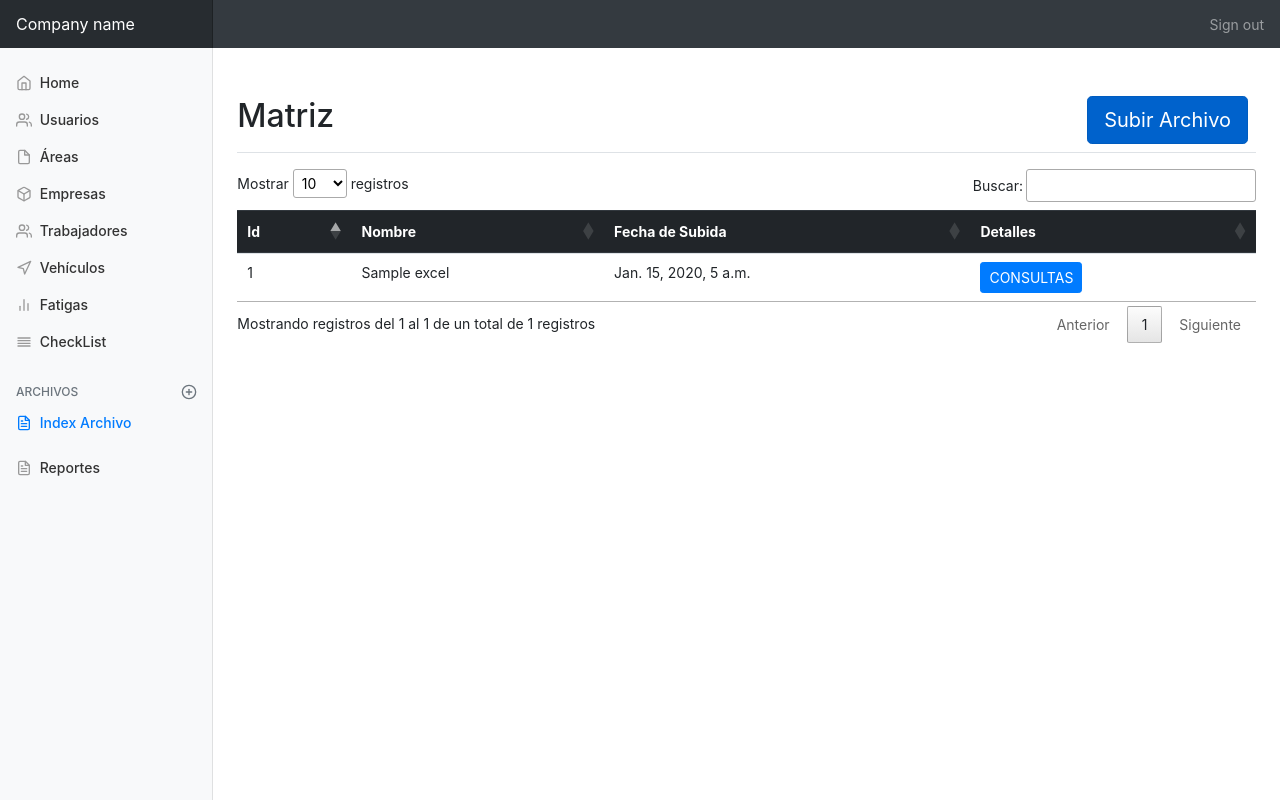
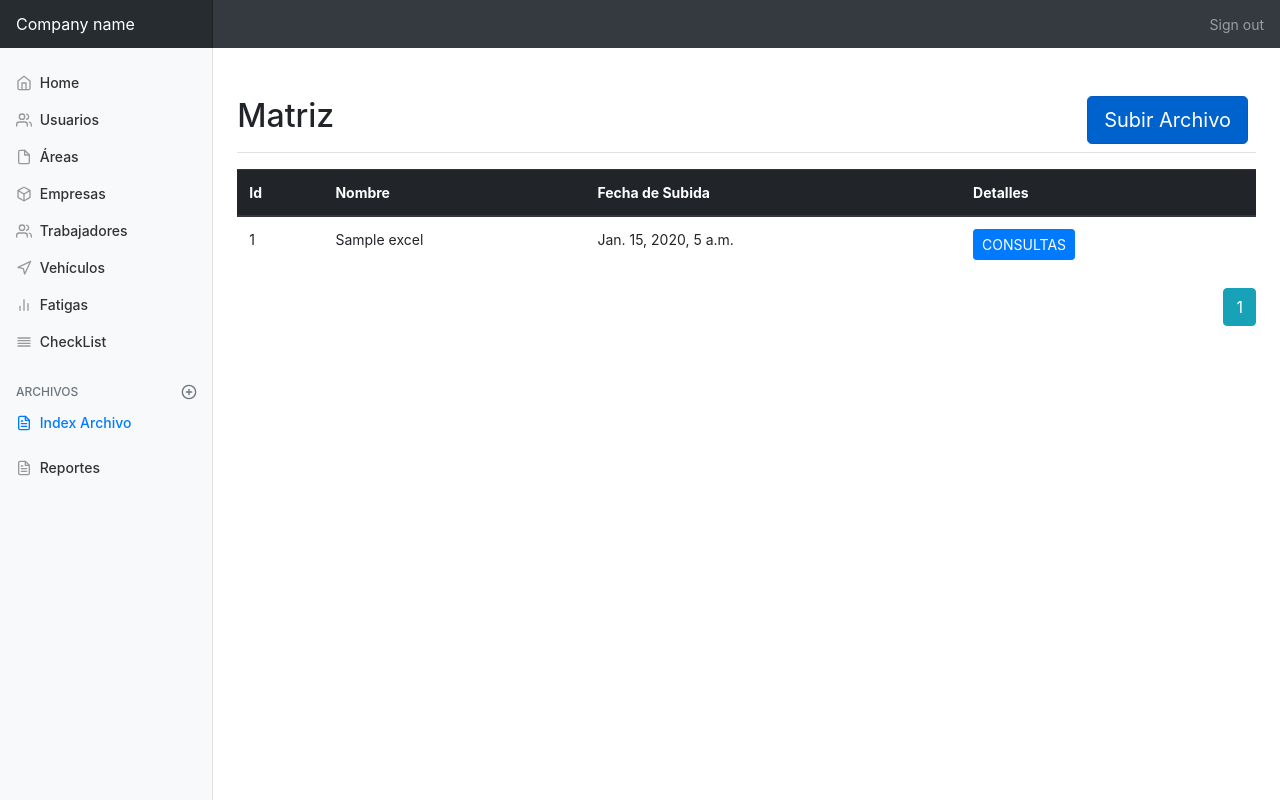
Before and after one commit to IamContrerasA/Proyecto2TrabajadoresVehiculosGAMT, a Django app: page /excel/index in a window 1280 px wide. Run offline with Django 3.2, Linux system fonts and the light colour scheme; a user stored in the database is signed in; tables that the repository leaves empty hold one stand-in row (values such as "Sample post"); some libraries are stand-ins or nearby versions.

Commit message:
add queries

```diff
--- a/ExcelApp/templates/e_index.html
+++ b/ExcelApp/templates/e_index.html
@@ -15,7 +15,7 @@
 	</div>
 </div>
 
-<table class="table " id="id_table">
+<table class="table">
 	<thead class="thead-dark">
 		<tr>
 			<th scope="col">Id</th>
@@ -52,5 +52,35 @@
 		{% endfor %}
 	</tbody>
 </table>
+<!-- Paginacion -->
+<div class="float-right">
+  {% if files.has_previous %}
+    <a class="btn btn-outline-info mb-4" href="?page={{ files.previous_page_number }}">« Página Anterior</a>
+    {% if files.number > 3 %}
+      <a class="btn btn-outline-info mb-4" href="?page=1">1</a>
+      {% if files.number > 4 %}
+        <button class="btn btn-outline-info mb-4" disabled="">...</button>
+      {% endif %}
+    {% endif %}
+  {% endif %}
+
+  {% for num in files.paginator.page_range %}
+    {% if files.number == num %}
+      <a class="btn btn-info mb-4" href="?page={{ num }}">{{ num }}</a>
+    {% elif num > files.number|add:'-3' and num < files.number|add:'3' %}
+      <a class="btn btn-outline-info mb-4" href="?page={{ num }}">{{ num }}</a>
+    {% endif %}
+  {% endfor %}
+
+  {% if files.has_next %}
+    {% if files.number < files.paginator.num_pages|add:'-3' %}
+      <button class="btn btn-outline-info mb-4" disabled="">...</button>
+      <a class="btn btn-outline-info mb-4" href="?page={{ files.paginator.num_pages }}">{{ files.paginator.num_pages }}</a>
+    {% elif files.number < files.paginator.num_pages|add:'-2' %}
+      <a class="btn btn-outline-info mb-4" href="?page={{ files.paginator.num_pages }}">{{ files.paginator.num_pages }}</a>
+    {% endif %}
+    <a class="btn btn-outline-info mb-4" href="?page={{ files.next_page_number }}">Página Siguiente »</a>
+  {% endif %}
+</div>
 
 {% endblock %}
--- a/ExcelApp/views.py
+++ b/ExcelApp/views.py
@@ -15,6 +15,9 @@ from datetime import time
 import Proyecto2
 import os.path
 from django.http import JsonResponse, HttpResponse
+
+#Paginator
+from django.core.paginator import Paginator, EmptyPage, PageNotAnInteger
 
 #subir un archivo al servidor
 def create(request):
@@ -37,11 +40,17 @@ def create(request):
 def index(request):
     if not request.user.is_authenticated or request.user.role.id == 4 or request.user.role.id >= 6:
         return redirect("/")
-    if request.user.role.name == "Despachador" or request.user.role.name == "Desinfector":
-        #files = Excel.objects.filter(created_at__icontains = str(datetime.datetime.now())[:10]).values('id', 'name', 'created_at')
-        files = Excel.objects.all().values('id', 'name', 'created_at')
-        return render(request,"e_index.html", {'files': files})
-    files = Excel.objects.all().values('id', 'name', 'created_at')
+    files = Excel.objects.all().values('id', 'name', 'created_at').order_by('-created_at')
+    registros_paginator = 10
+    page = request.GET.get('page', 1)
+
+    paginator = Paginator(files, registros_paginator)
+    try:
+        files = paginator.page(page)
+    except PageNotAnInteger:
+        files = paginator.page(1)
+    except EmptyPage:
+        files = paginator.page(paginator.num_pages)
     return render(request,"e_index.html", {'files': files})
 
 #Procesar el excel
@@ -172,15 +181,15 @@ def insertDataBase(row, id):
         motivo = motivo[0]
         ).save()
 
-
-from django.core.paginator import Paginator, EmptyPage, PageNotAnInteger
-
 def db(request, id):
     if not request.user.is_authenticated or request.user.role.id == 4 or request.user.role.id >= 6:
         return redirect("/")
     form_datos = request.POST
     file = Excel.objects.get(id=id)
     tabla = ProgramacionGeneral.objects.filter(excel_id = id).order_by('id')
+    unidades_despachadas = tabla.filter(estado_id = 1).count()
+    unidades_canceladas = tabla.filter(estado_id = 2).count()
+    unidades_desinfectadas = tabla.filter(cantidad_desinfectado__gte=1).count()
     transporte_ids = tabla.values_list('transporte', flat = True).distinct()
     contratista_ids = tabla.values_list('contratista', flat = True).distinct()
     conductor_ids = tabla.values_list('conductor', flat = True).distinct()
@@ -252,13 +261,15 @@ def db(request, id):
     except EmptyPage:
         tabla = paginator.page(paginator.num_pages)
 
-
     return render(
         request,
         "e_db.html",
         {
             "file": file,
             "tabla": tabla,
+            "unidades_despachadas": unidades_despachadas,
+            "unidades_canceladas": unidades_canceladas,
+            "unidades_desinfectadas": unidades_desinfectadas,
             "transportes": transportes,
             "contratistas": contratistas,
             "trabajadores": trabajadores,
```
Also changed, not shown: ExcelApp/templates/e_db.html (+11 -5 lines).
